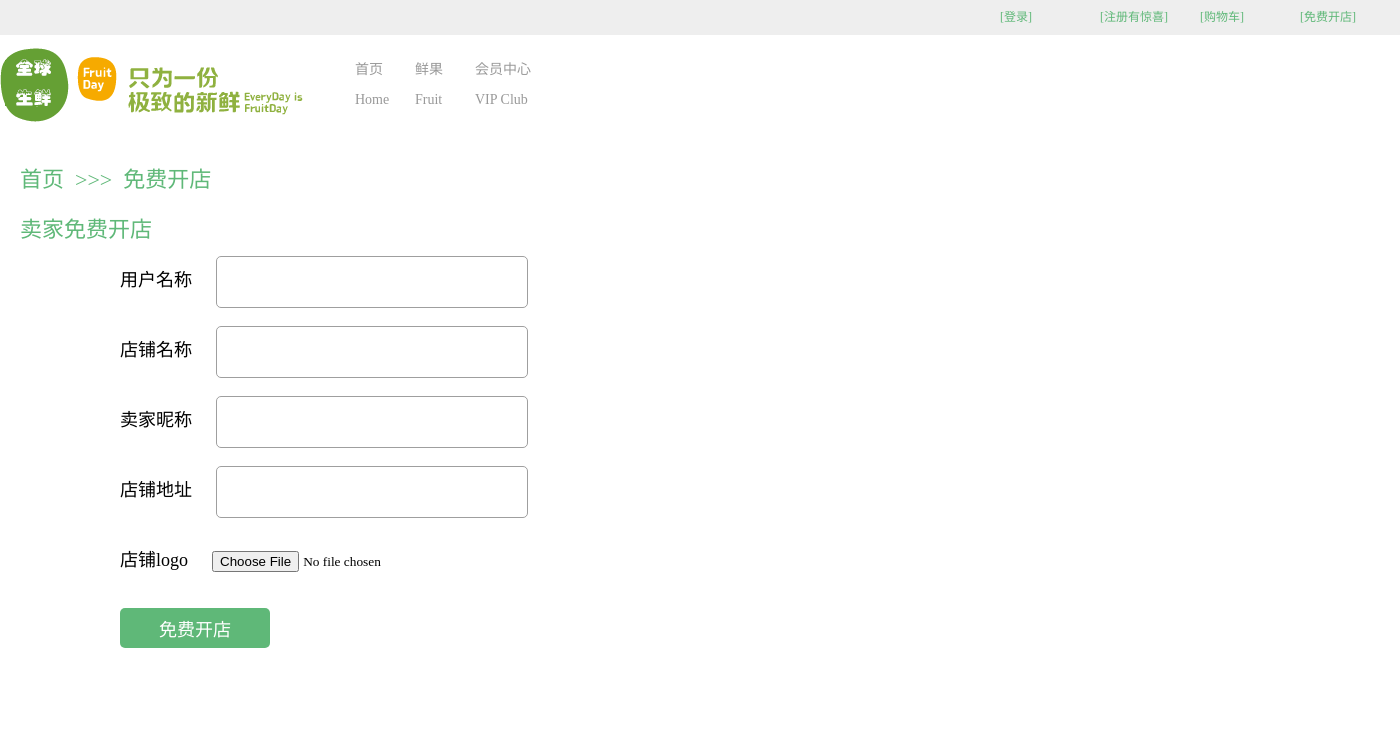
After one commit to BianJinhui/Qshop, a Django app: page /buyer/register_store/ in a window 1400 px wide. The commit adds this page. Shown: the top 754 px of the page. Run offline with Django 3.2, Linux system fonts and the light colour scheme; parts of the project's set-up code (start-up, migrations or seed data) failed here and were passed over; some libraries are stand-ins or nearby versions.

Commit message:
自定义导航栏过滤器

```diff
--- a/Buyer/templates/buyer/base.html
+++ b/Buyer/templates/buyer/base.html
@@ -1,4 +1,5 @@
 {% load static %}
+{% load dhTag %}
 <!DOCTYPE html>
 <html lang="en">
 <head>
@@ -16,11 +17,11 @@
 
         {% if request.session.username %}
             <li><a href="/logout/">[注销]</a></li>
-            <li><a href="">[免费开店]</a></li>
+            <li><a href="/buyer/register_store">[免费开店]</a></li>
             <li><a href="/buyer/carList/">[购物车]</a></li>
             <li>欢迎：<a href="">{{ request.session.username }}</a></li>
         {% else %}
-            <li><a href="">[免费开店]</a></li>
+            <li><a href="/buyer/register_store">[免费开店]</a></li>
             <li><a href="/buyer/carList/">[购物车]</a></li>
             <li><a href="/register/">[注册有惊喜]</a></li>
             <li><a href="/login/">[登录]</a></li>
@@ -38,6 +39,7 @@
                     <li><a href="">会员中心<br/>VIP Club</a></li>
                 </ul>
             </div>
+
     </div>
     <!-- 头部结束 -->
     {% block content %}
--- /dev/null
+++ b/Buyer/templates/buyer/openstore.html
@@ -0,0 +1,42 @@
+{% extends "buyer/base.html" %}
+{% load static %}
+{% load dhTag %}
+{% block content %}
+      <div class="store">
+        <p>
+            {{ request.path|up }}
+        </p>
+        <p>卖家免费开店</p>
+        <div class="store_box">
+        <form method="post" action="" >
+
+            <div class="line">
+                <label>用户名称</label>
+                <input type="text" name="username" class="input" />
+            </div>
+            <div class="line">
+                <label>店铺名称</label>
+                <input type="text" name="shop_name" class="input"/>
+            </div>
+            <div class="line">
+                <label>卖家昵称</label>
+                <input type="text" name="nicheng" class="input"/>
+            </div>
+            <div class="line">
+                <label>店铺地址</label>
+                <input type="text" name="shop_address" class="input"/>
+            </div>
+            <div class="line">
+                <label>店铺logo</label>
+                <input type="file" name="shop_logo" class='inputfile'/>
+            </div>
+            <div class="line">
+                <label></label>
+                <input type="submit" value="免费开店" class="btn"/>
+            </div>
+        </form>
+
+
+        </div>
+   </div>
+{% endblock %}
--- /dev/null
+++ b/Buyer/templatetags/__init__.py
@@ -0,0 +1,4 @@
+dhpatterners = {
+    "buyer": "首页",
+     "register_store": "免费开店"
+}
--- /dev/null
+++ b/Buyer/templatetags/dhTag.py
@@ -0,0 +1,17 @@
+from django import template
+from . import dhpatterners
+from django.utils.safestring import mark_safe
+
+register = template.Library()
+
+@register.filter()
+def up(value):
+    value = value.split("/")
+    value = list(filter(None, value))
+    content = ""
+    for index,v in enumerate(value):
+        if v in dhpatterners.keys():
+            href = "/".join(value[:index+1])
+            name = dhpatterners[v]
+            content += '<a href="/%s">%s</a>&nbsp&nbsp>>>&nbsp&nbsp'%(href,name)
+    return mark_safe(content.rstrip(">>>&nbsp&nbsp"))
--- a/Buyer/urls.py
+++ b/Buyer/urls.py
@@ -15,4 +15,5 @@ urlpatterns = [
     path('addAddress/', addAddress),
     re_path('changeAddress/(?P<address_id>\d+)/', changeAddress),
     re_path('delAddress/(?P<address_id>\d+)/', delAddress),
+    path('register_store/', register_store)
 ]
--- a/Buyer/views.py
+++ b/Buyer/views.py
@@ -4,6 +4,9 @@ from Seller.views import setPassword
 from Seller.models import Goods
 
 from alipay import AliPay
+
+def register_store(request):
+    return render(request,"buyer/openstore.html")
 
 def Pay(order_id,money):
     alipay_public_key_string = '''-----BEGIN PUBLIC KEY-----
--- a/Qshop/settings.py
+++ b/Qshop/settings.py
@@ -40,7 +40,7 @@ INSTALLED_APPS = [
     'Seller',
     'Buyer',
     'ckeditor',
-    'ckeditor_uploader'
+    'ckeditor_uploader',
 ]
 
 MIDDLEWARE = [
```
Also changed, not shown: db.sqlite3.
